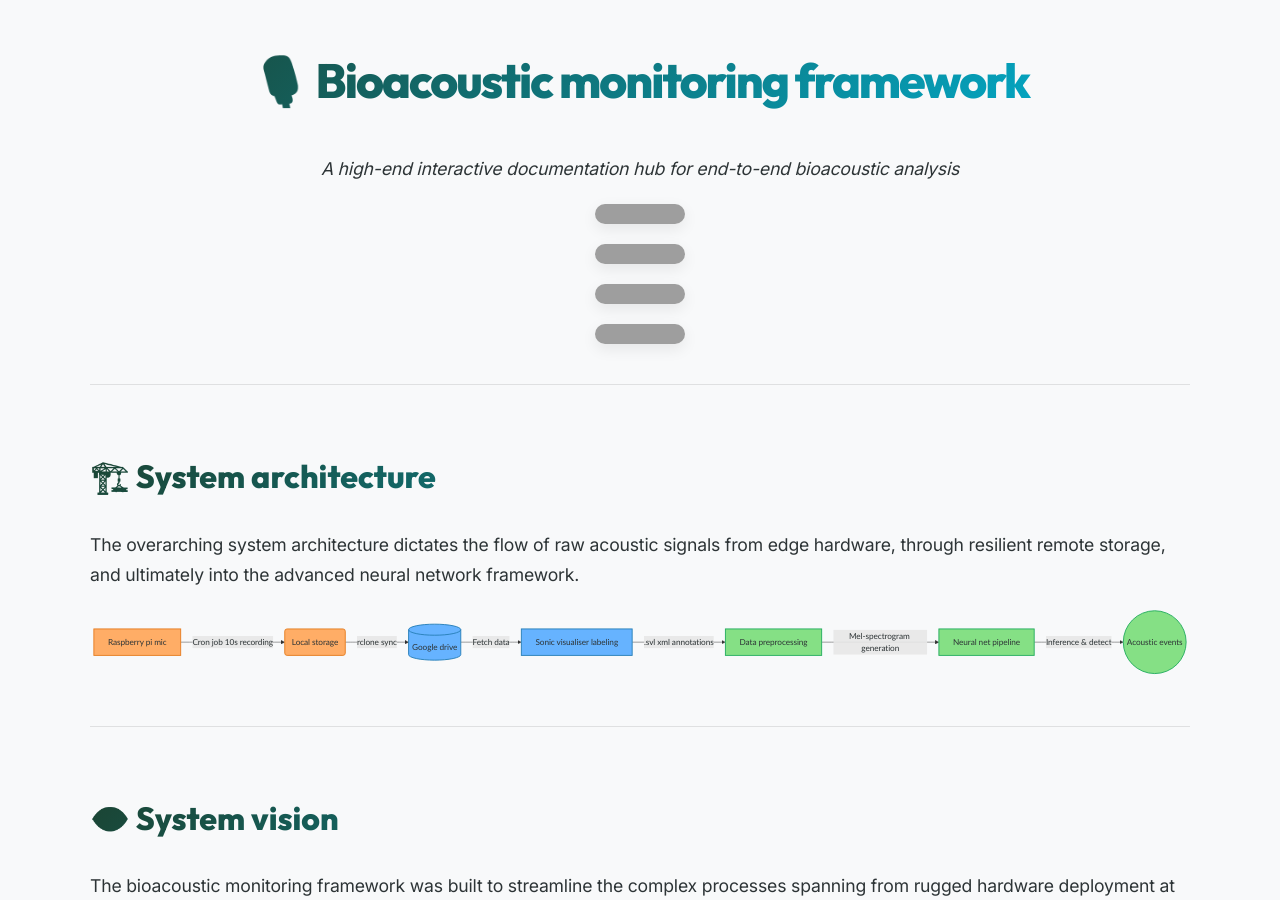
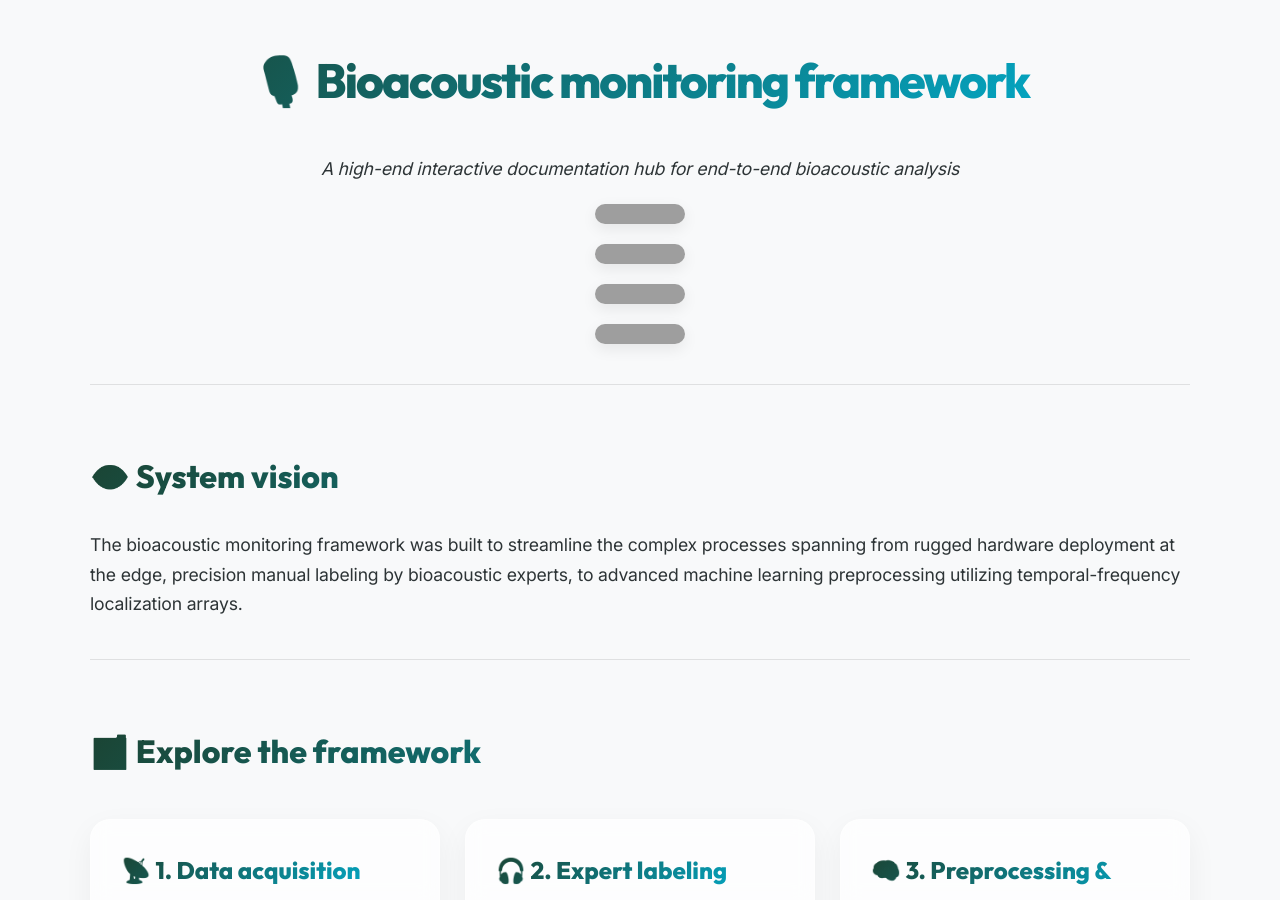
Before and after one commit to milanto-hery/bioacoustic-monitoring, a Jekyll site: the page built from index.md, in a window 1280 px wide and 900 px high. Built offline with Jekyll 4.4.1, drawn with Linux system fonts in a browser that asks for light colours; grey boxes are pictures that could not be loaded.

Commit message:
UI: Final cleanup - removed architecture diagram and polished navigation

```diff
--- a/index.md
+++ b/index.md
@@ -11,26 +11,6 @@ title: Bioacoustic Monitoring Framework
   <p>
     <img src="https://img.shields.io/badge/Python-3.10-blue?style=for-the-badge&logo=python&logoColor=white" alt="Python 3.10"> <img src="https://img.shields.io/badge/Platform-Raspberry%20Pi-C51A4A?style=for-the-badge&logo=raspberry-pi&logoColor=white" alt="Raspberry pi"> <img src="https://img.shields.io/badge/Tool-Sonic%20Visualiser-ff69b4?style=for-the-badge" alt="Sonic visualiser"> <img src="https://img.shields.io/badge/AI-Neural%20Network-success?style=for-the-badge" alt="Neural network">
   </p>
-</div>
-
----
-
-## 🏗️ System architecture
-
-The overarching system architecture dictates the flow of raw acoustic signals from edge hardware, through resilient remote storage, and ultimately into the advanced neural network framework.
-
-<div class="mermaid">
-graph LR
-    classDef hardware fill:#ffad66,stroke:#e67e22,stroke-width:2px,color:#000
-    classDef data fill:#66b3ff,stroke:#2980b9,stroke-width:2px,color:#000
-    classDef ai fill:#85e085,stroke:#27ae60,stroke-width:2px,color:#000
-
-    A[Raspberry pi mic]:::hardware -->|Cron job 10s recording| B(Local storage):::hardware
-    B -->|rclone sync| C[(Google drive)]:::data
-    C -->|Fetch data| D[Sonic visualiser labeling]:::data
-    D -->|.svl xml annotations| E[Data preprocessing]:::ai
-    E -->|Mel-spectrogram generation| F[Neural net pipeline]:::ai
-    F -->|Inference & detect| G((Acoustic events)):::ai
 </div>
 
 ---
```
Also changed, not shown: docs/pipeline.md (+1 -1 lines).
